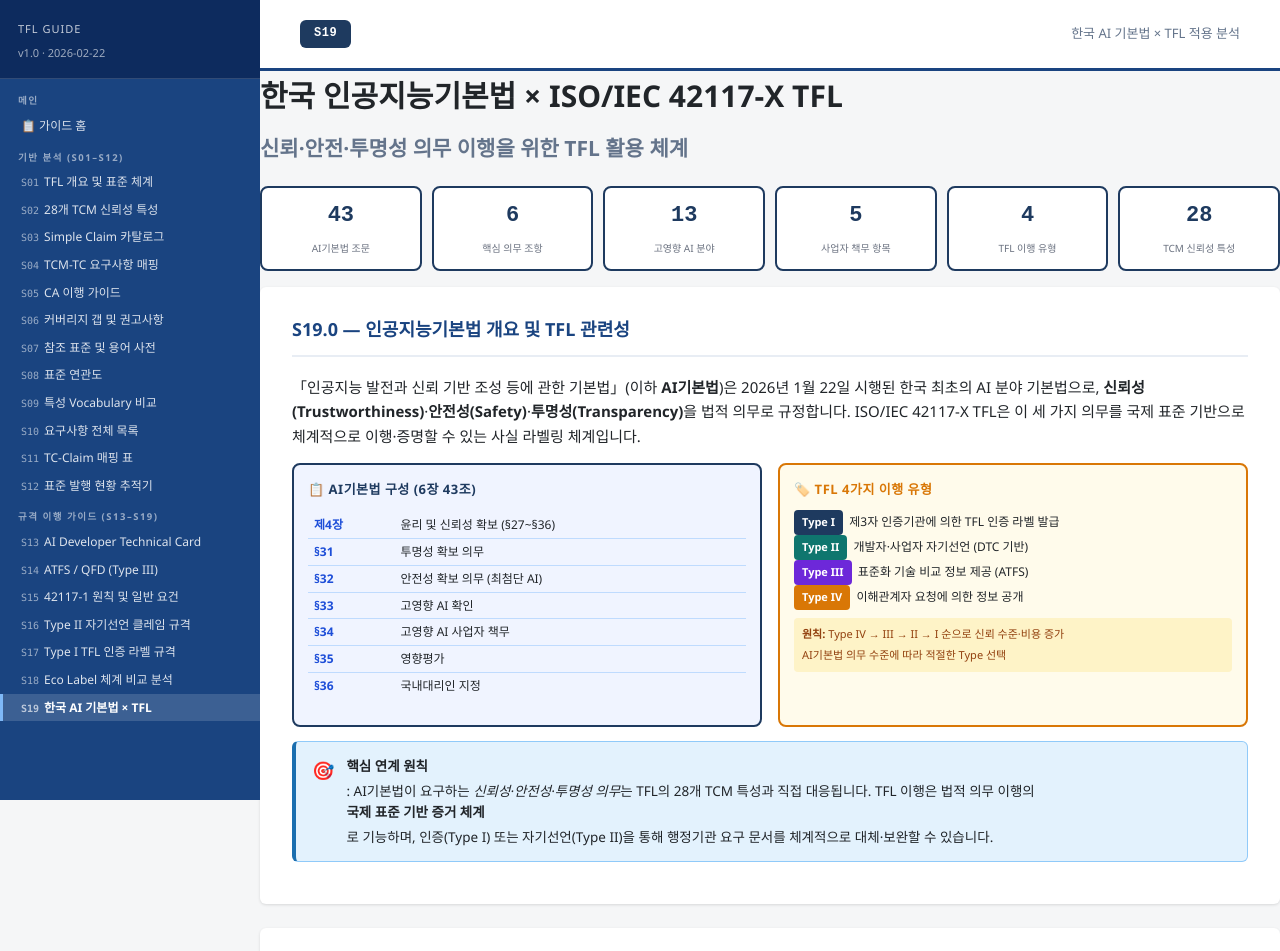
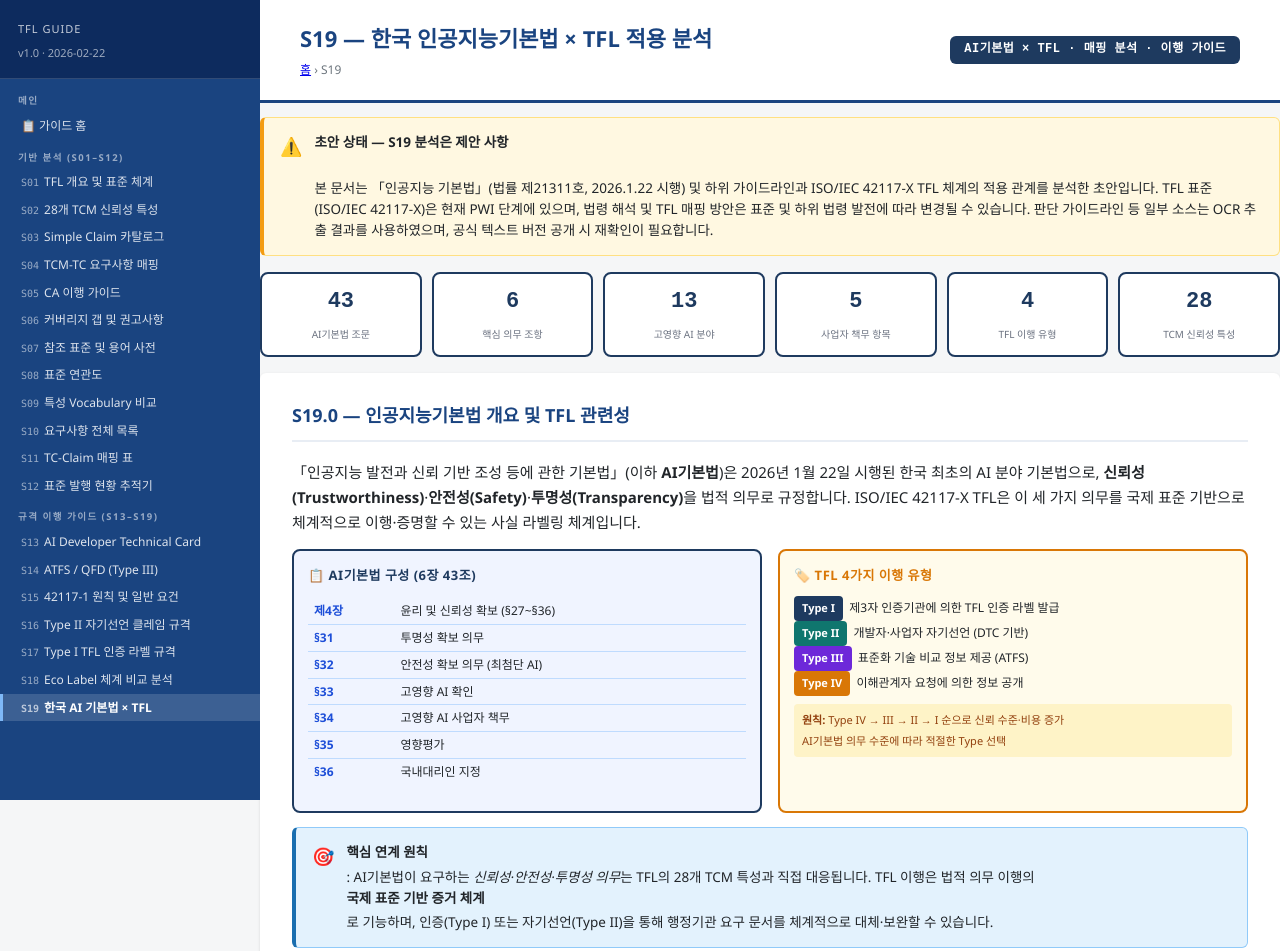
Before and after one commit to hollobit/TFL, a plain HTML site: page s19-korea-ai-act.html in a window 1280 px wide. Shown: the top 951 px of the page. Drawn offline with Linux system fonts and the light colour scheme.

Commit message:
Add files via upload

```diff
--- a/s19-korea-ai-act.html
+++ b/s19-korea-ai-act.html
@@ -163,7 +163,6 @@
       .sstat .sl { font-size:9px; }
       .adv-card { padding:12px; }
       .hiarea-card { padding:8px 10px; }
-      h1.page-title { font-size:18px; }
     }
   </style>
 </head>
@@ -209,14 +208,26 @@
 
   <div style="flex:1;display:flex;flex-direction:column;min-width:0;">
     <div class="page-header">
-    <span class="s19-badge">S19</span>
-    <span style="margin-left:10px;font-size:13px;color:#64748b;">한국 AI 기본법 × TFL 적용 분석</span>
-  </div>
-  <h1 class="page-title">한국 인공지능기본법 × ISO/IEC 42117-X TFL<br>
-    <span style="font-size:0.7em;font-weight:600;color:#64748b;">신뢰·안전·투명성 의무 이행을 위한 TFL 활용 체계</span>
-  </h1>
+      <div>
+        <h1>S19 — 한국 인공지능기본법 × TFL 적용 분석</h1>
+        <div class="breadcrumb"><a href="index.html">홈</a> › S19</div>
+      </div>
+      <span class="s19-badge">AI기본법 × TFL · 매핑 분석 · 이행 가이드</span>
+    </div>
 
     <div class="content-area">
+
+  <div class="note-box warning">
+    <span class="icon">⚠️</span>
+    <div>
+      <strong>초안 상태 — S19 분석은 제안 사항</strong><br>
+      본 문서는 「인공지능 기본법」(법률 제21311호, 2026.1.22 시행) 및 하위 가이드라인과
+      ISO/IEC 42117-X TFL 체계의 적용 관계를 분석한 초안입니다.
+      TFL 표준(ISO/IEC 42117-X)은 현재 PWI 단계에 있으며, 법령 해석 및 TFL 매핑 방안은
+      표준 및 하위 법령 발전에 따라 변경될 수 있습니다.
+      판단 가이드라인 등 일부 소스는 OCR 추출 결과를 사용하였으며, 공식 텍스트 버전 공개 시 재확인이 필요합니다.
+    </div>
+  </div>
 
   <!-- 통계 바 -->
   <div class="stat-strip">
```
Also changed, not shown: s18-eco-label-comparison.html (+11 -0 lines).
